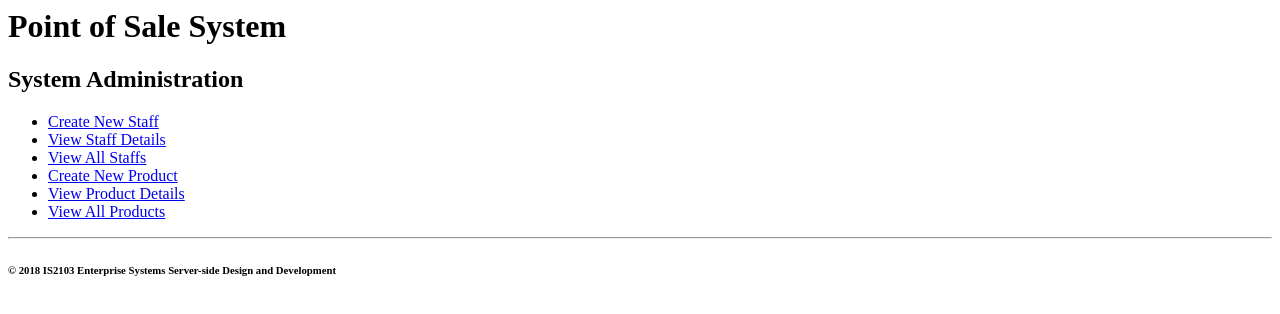
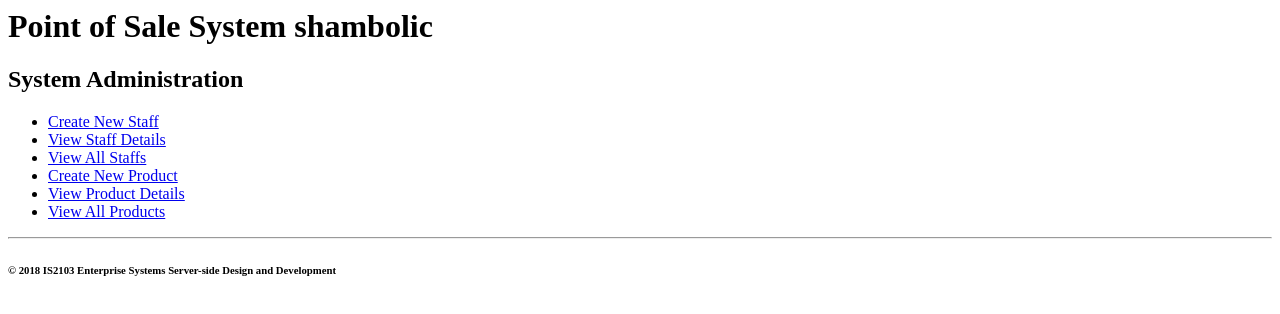
Before and after one commit to boab758/PointOfSaleSystemWeb, a plain HTML site: page index.html in a window 1280 px wide. Drawn offline with Linux system fonts and the light colour scheme.

Commit message:
added conflict edit leader

```diff
--- a/index.html
+++ b/index.html
@@ -3,7 +3,7 @@
 		<title>Point of Sale System</title>
 	</head>
 	<body>
-		<h1>Point of Sale System</h1>
+		<h1>Point of Sale System shambolic</h1>
 
         <h2>System Administration</h2>
 
```
